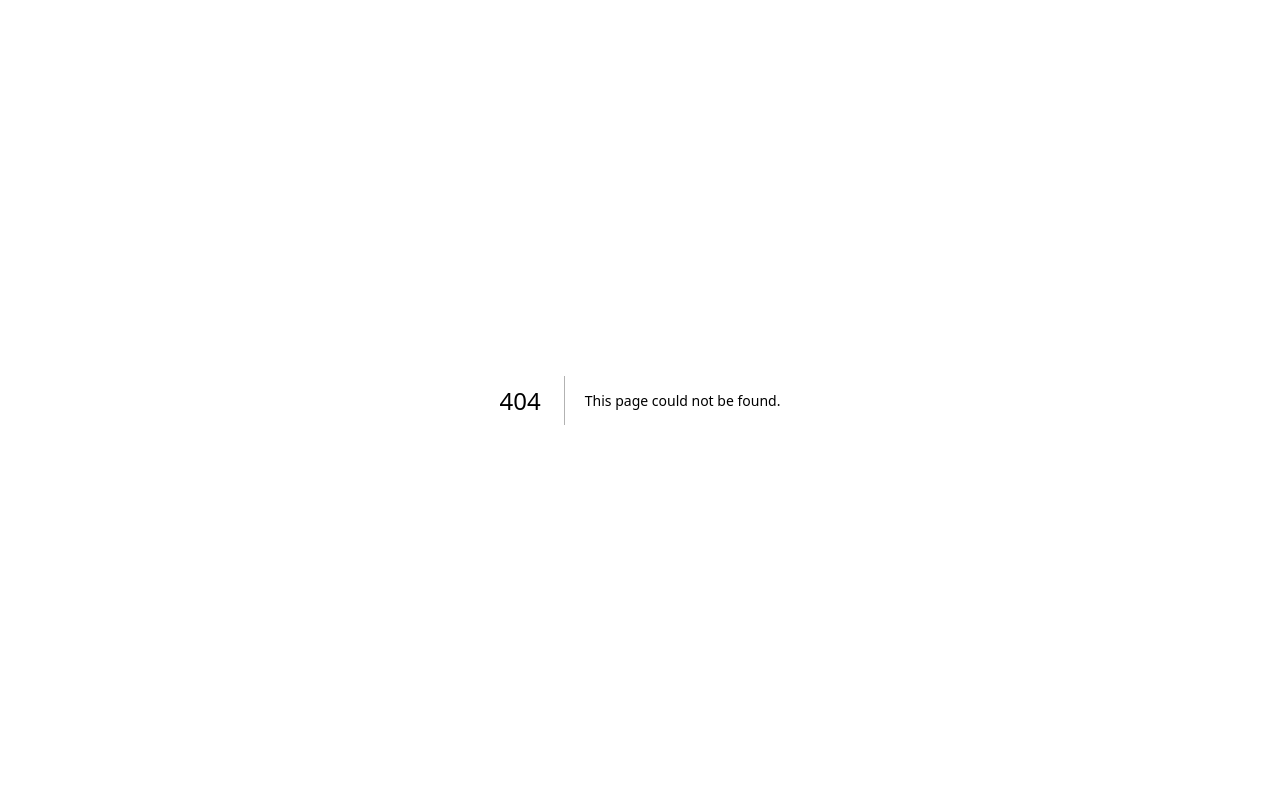
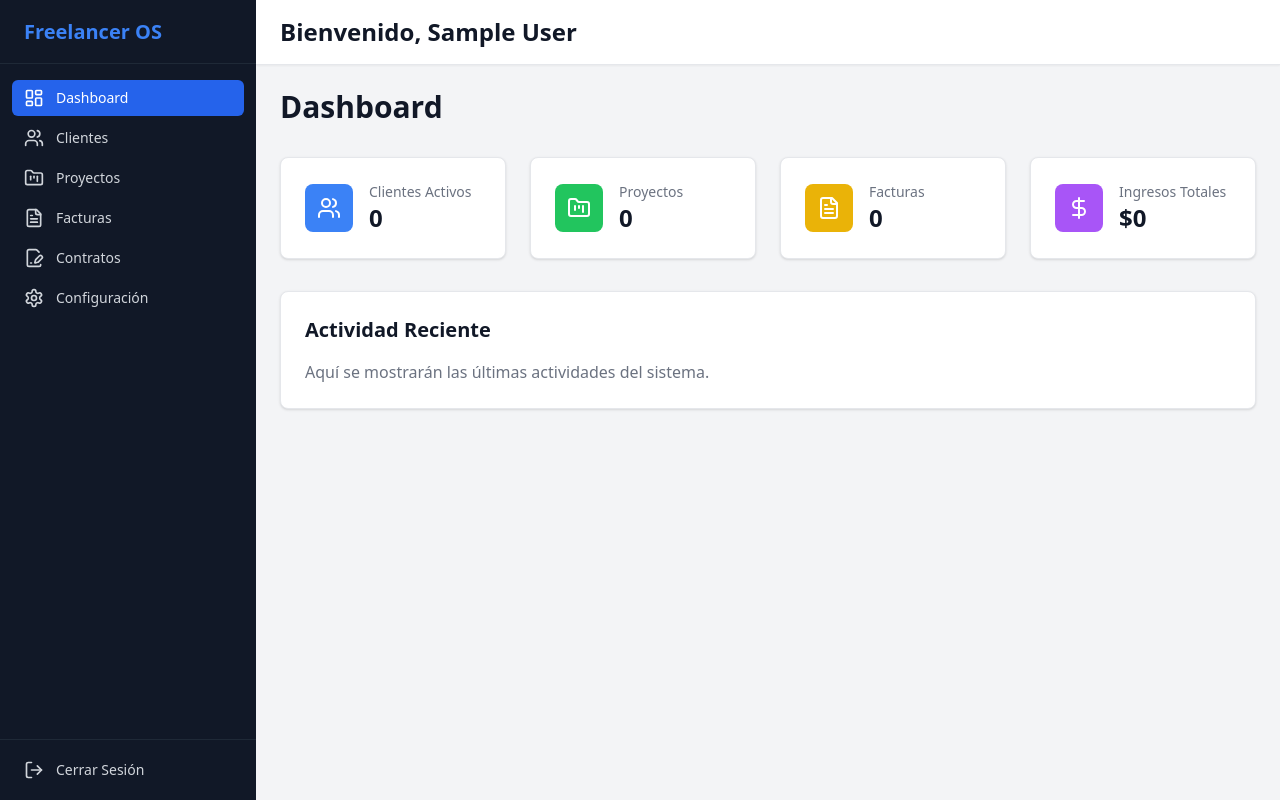
Before and after one commit to tenderoalbertalberto-rgb/freelancer-os-pro, a Next.js app: page /dashboard in a window 1280 px wide. Before the commit this address had no page. Built offline with nearby package versions, Linux system fonts and the light colour scheme; no server answers; the database is empty; sample sign-in values are in the browser's storage.

Commit message:
feat: fase 3 - página principal del Dashboard

```diff
--- /dev/null
+++ b/src/app/dashboard/page.tsx
@@ -0,0 +1,108 @@
+// ========================================================================
+// Freelancer OS Pro - Página Principal del Dashboard
+// Repo: github.com/tenderoalbertalberto-rgb/freelancer-os-pro
+// ========================================================================
+
+import { getServerSession } from "next-auth";
+import { authOptions } from "@/lib/auth";
+import { prisma } from "@/lib/prisma";
+import {
+  Users,
+  FolderKanban,
+  FileText,
+  DollarSign,
+} from "lucide-react";
+
+export default async function DashboardPage() {
+  const session = await getServerSession(authOptions);
+
+  // Obtener métricas
+  const [clientsCount, projectsCount, invoicesCount, totalRevenue] =
+    await Promise.all([
+      prisma.client.count({
+        where: { userId: session?.user?.id },
+      }),
+      prisma.project.count({
+        where: { userId: session?.user?.id },
+      }),
+      prisma.invoice.count({
+        where: { userId: session?.user?.id },
+      }),
+      prisma.invoice.aggregate({
+        where: {
+          userId: session?.user?.id,
+          status: "PAID",
+        },
+        _sum: {
+          total: true,
+        },
+      }),
+    ]);
+
+  const stats = [
+    {
+      name: "Clientes Activos",
+      value: clientsCount,
+      icon: Users,
+      color: "bg-blue-500",
+    },
+    {
+      name: "Proyectos",
+      value: projectsCount,
+      icon: FolderKanban,
+      color: "bg-green-500",
+    },
+    {
+      name: "Facturas",
+      value: invoicesCount,
+      icon: FileText,
+      color: "bg-yellow-500",
+    },
+    {
+      name: "Ingresos Totales",
+      value: `$${(totalRevenue._sum.total || 0).toLocaleString()}`,
+      icon: DollarSign,
+      color: "bg-purple-500",
+    },
+  ];
+
+  return (
+    <div>
+      <h1 className="text-3xl font-bold text-gray-900 mb-8">Dashboard</h1>
+
+      {/* Stats Grid */}
+      <div className="grid grid-cols-1 md:grid-cols-2 lg:grid-cols-4 gap-6 mb-8">
+        {stats.map((stat) => (
+          <div
+            key={stat.name}
+            className="bg-white rounded-lg shadow p-6 border border-gray-200"
+          >
+            <div className="flex items-center">
+              <div className={`p-3 rounded-lg ${stat.color}`}>
+                <stat.icon className="h-6 w-6 text-white" />
+              </div>
+              <div className="ml-4">
+                <p className="text-sm font-medium text-gray-500">
+                  {stat.name}
+                </p>
+                <p className="text-2xl font-bold text-gray-900">
+                  {stat.value}
+                </p>
+              </div>
+            </div>
+          </div>
+        ))}
+      </div>
+
+      {/* Contenido adicional */}
+      <div className="bg-white rounded-lg shadow p-6 border border-gray-200">
+        <h2 className="text-xl font-semibold text-gray-900 mb-4">
+          Actividad Reciente
+        </h2>
+        <p className="text-gray-500">
+          Aquí se mostrarán las últimas actividades del sistema.
+        </p>
+      </div>
+    </div>
+  );
+}
```
